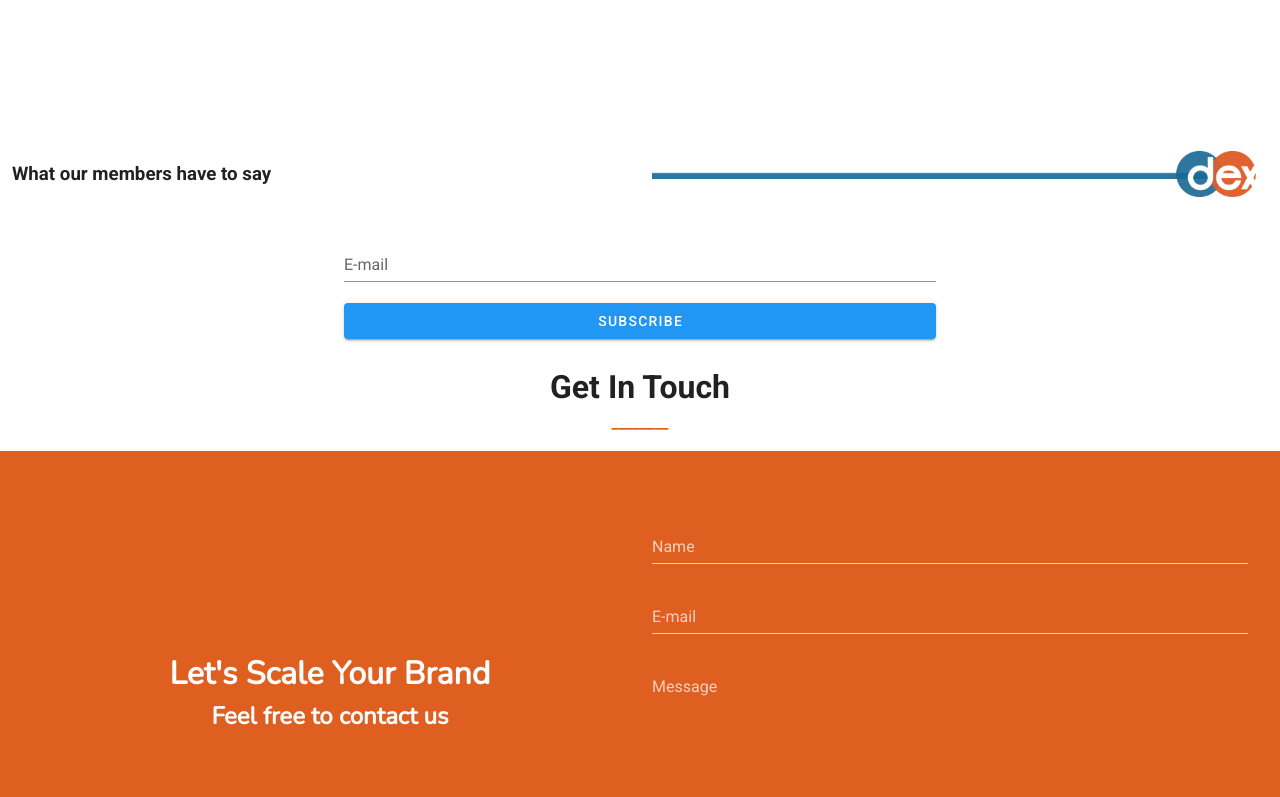
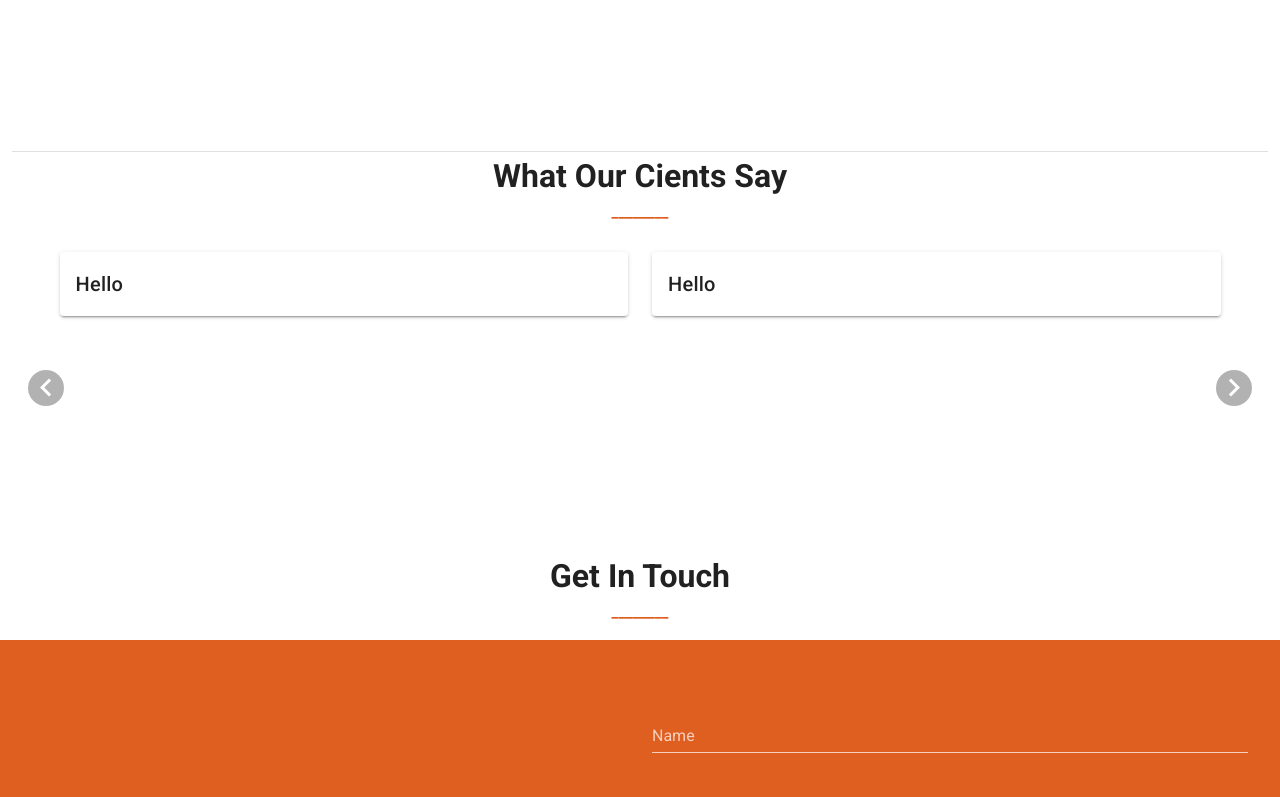
Before and after one commit to preciousaang/dexhub, a Nuxt app: page / in a window 1280 px wide. Shown: the part 1460-2257 px from the top of the page. Built offline with nearby package versions, Linux system fonts and the light colour scheme.

Commit message:
Added testimonial carousel

```diff
--- a/components/NavBar.vue
+++ b/components/NavBar.vue
@@ -16,9 +16,9 @@
             {{ item.text }}
           </v-btn>
         </template>
-        <v-btn text small @click="logout">
+        <!-- <v-btn text small @click="logout">
           Logout
-        </v-btn>
+        </v-btn> -->
       </v-toolbar-items>
       <v-app-bar-nav-icon class="d-none d-sm-flex d-md-none d-flex d-sm-none" @click="toggleSlider" />
     </v-app-bar>
@@ -53,7 +53,7 @@ export default {
         { text: 'About Us', link: '/about-us' },
         { text: 'Team', link: '/team' },
         { text: 'Services', link: '/services' },
-        { text: 'Blog', link: '/blog' },
+        // { text: 'Blog', link: '/blog' },
         { text: 'Contact Us', link: '/contact-us' }
       ],
       drawer: null
--- a/pages/index.vue
+++ b/pages/index.vue
@@ -184,24 +184,37 @@
           </v-col>
         </v-row>
       </v-container>
-      <v-row justify="center" align="center">
-        <v-col cols="12" lg="6" xs="6" md="6" sm="6">
-          <h3 class="">
-            What our members have to say
-          </h3>
-        </v-col>
-        <v-col cols="12" lg="6" xs="6" md="6">
-          <v-img class="mr-3" src="/dex-favicon.png" />
-        </v-col>
-        <v-col cols="12" lg="6" class="pa-6">
-          <v-form>
-            <v-text-field v-model="email" label="E-mail" />
-            <v-btn block type="submit" color="info">
-              Subscribe
-            </v-btn>
-          </v-form>
-        </v-col>
-      </v-row>
+      <v-divider />
+      <h1 class="text-center">
+        What Our Cients Say
+      </h1>
+      <p style="color: #df5f20; font-weight: bold;" class="text-center">
+        ________
+      </p>
+      <v-carousel hide-delimiter-background delimiter-icon="mdi-minus" height="300">
+        <v-carousel-item v-for="n in 5" :key="n">
+          <v-sheet height="100%" tile>
+            <v-container>
+              <v-row class="fill-height" justify="center" align="center">
+                <v-col cols="12" lg="6">
+                  <v-card>
+                    <v-card-title>
+                      Hello
+                    </v-card-title>
+                  </v-card>
+                </v-col>
+                <v-col cols="12" lg="6">
+                  <v-card>
+                    <v-card-title>
+                      Hello
+                    </v-card-title>
+                  </v-card>
+                </v-col>
+              </v-row>
+            </v-container>
+          </v-sheet>
+        </v-carousel-item>
+      </v-carousel>
     </v-container>
     <v-row>
       <v-col cols="12" lg="12">
--- a/pages/team.vue
+++ b/pages/team.vue
@@ -1,7 +1,7 @@
 <template>
   <v-container>
     <v-row justify="center" align="center">
-      <v-col cols="12" lg="4">
+      <v-col cols="12" lg="9" sm="9" md="9" xs="9">
         <h2 data-aos="fade-down" data-aos-duration="1500" data-aos-easing="linear" class="text-center mb-5">
           Our Team
         </h2>
@@ -9,16 +9,111 @@
           Some text goes here<br>Some text goes here
         </p>
         <p class="text-center">
-          <v-btn data-aos="fade-right" data-aos-duration="1500" data-aos-easing="linear" depressed>
-            Click Me
+          <v-btn :class="{'orange-active': !showBrands}" deppressed dense @click="changeView('teams')">
+            Managers
           </v-btn>&nbsp;
-          <v-btn data-aos="fade-left" data-aos-duration="1500" data-aos-easing="linear" dense depressed>
-            Click Me
+          <v-btn
+            dense
+            deppressed
+            :class="{'orange-active': showBrands}"
+            @click="changeView('brands')"
+          >
+            Brands
           </v-btn>
         </p>
       </v-col>
     </v-row>
-    <v-row align="center" justify="center">
+    <v-row v-if="showBrands" align="center" justify="center">
+      <v-col cols="12" lg="9" xs="9" sm="9" md="9">
+        <v-card data-aos="zoom-in-left" data-aos-easing="linear" data-aos-duration="1500" class="lskewed">
+          <v-container fluid>
+            <v-row>
+              <v-col align-self="center" cols="12" lg="3">
+                <v-img class="mx-auto" width="60%" src="/orange_circle.png" />
+              </v-col>
+              <v-col align-self="center" cols="12" lg="7">
+                <v-card-text>
+                  For a brand to be established and identity must be made.<br>
+                  <br>
+                  Lodex gives brands the opportunity to bring out their brand ideas into the physical. By helping  them develop their brand identities with our services
+                </v-card-text>
+              </v-col>
+              <v-col align-self="center" cols="12" lg="2">
+                <v-btn color="#2d779f" dark class="rounded-xl" x-small dense>
+                  View Portfolio
+                </v-btn>
+              </v-col>
+            </v-row>
+          </v-container>
+        </v-card>
+      </v-col>
+      <v-col cols="12" lg="9" xs="9" sm="9" md="9">
+        <v-card data-aos="zoom-in-left" data-aos-easing="linear" data-aos-duration="1500" elevation="4" class="rskewed">
+          <v-container fluid>
+            <v-row>
+              <v-col align-self="center" cols="12" lg="3">
+                <v-img class="mx-auto" width="60%" src="/orange_circle.png" />
+              </v-col>
+              <v-col align-self="center" cols="12" lg="7">
+                <v-card-text>
+                  For a brand to be established and identity must be made.<br>
+                  <br>
+                  Lodex gives brands the opportunity to bring out their brand ideas into the physical. By helping  them develop their brand identities with our services
+                </v-card-text>
+              </v-col>
+              <v-col align-self="center" cols="12" lg="2">
+                <v-btn dark color="#2d779f" class="rounded-xl" x-small dense>
+                  View Portfolio
+                </v-btn>
+              </v-col>
+            </v-row>
+          </v-container>
+        </v-card>
+        </v-card>
+      </v-col>
+      <v-col cols="12" lg="9" sm="9" md="9" xs="9">
+        <v-card data-aos="zoom-in-left" data-aos-easing="linear" data-aos-duration="1500" elevation="4" class="lskewed d-flex">
+          <v-container fluid>
+            <v-row justify="center" align="center">
+              <v-col
+                align-self="center"
+                cols="12"
+                lg="3"
+              >
+                <v-img class="mx-auto" width="60%" src="/orange_circle.png" />
+              </v-col>
+              <v-col
+                align-self="center"
+                cols="12"
+                lg="7"
+              >
+                <v-card-text>
+                  For a brand to be established and identity must be made.<br>
+                  <br>
+                  Lodex gives brands the opportunity to bring out their brand ideas into the physical. By helping  them develop their brand identities with our services
+                </v-card-text>
+              </v-col>
+              <v-col
+                align-self="center"
+                cols="12"
+                lg="2"
+              >
+                <v-btn
+                  dark
+                  color="#2d779f"
+                  class="rounded-xl"
+                  x-small
+                  dense
+                >
+                  View Portfolio
+                </v-btn>
+              </v-col>
+            </v-row>
+          </v-container>
+        </v-card>
+      </v-col>
+    </v-row>
+    <v-row v-if="!showBrands" align="center" justify="center">
       <v-col cols="12" lg="8">
         <v-row justify="center" align="center">
           <v-col v-for="(member, index) of members" :key="index" cols="9" lg="4">
@@ -77,11 +172,30 @@ export default {
         { name: 'Imade', photo: '/logo.png', title: 'LoDex Manager', fb: 'http://fb.me/imade' },
         { name: 'Tobi Tamarakuro', photo: '/office-2.jpg', title: 'AdDex Manager', fb: 'http://fb.me/tobi' },
         { name: 'Seun Reactor', photo: '/office-1.jpg', title: 'DexHub Manager', fb: 'http://fb.me/seun' }
-      ]
+      ],
+      showBrands: false
+    }
+  },
+  methods: {
+    changeView (view = 'brands') {
+      if (view === 'brands') {
+        this.showBrands = true
+      } else {
+        this.showBrands = false
+      }
     }
   }
 }
 </script>
 
 <style lang="css" scoped>
+  button.orange-active {
+    color: #df5f20;
+  }
+  .lskewed {
+    transform: skewX(10deg)
+  }
+  .rskewed {
+    transform: skewX(-10deg);
+  }
 </style>
```
